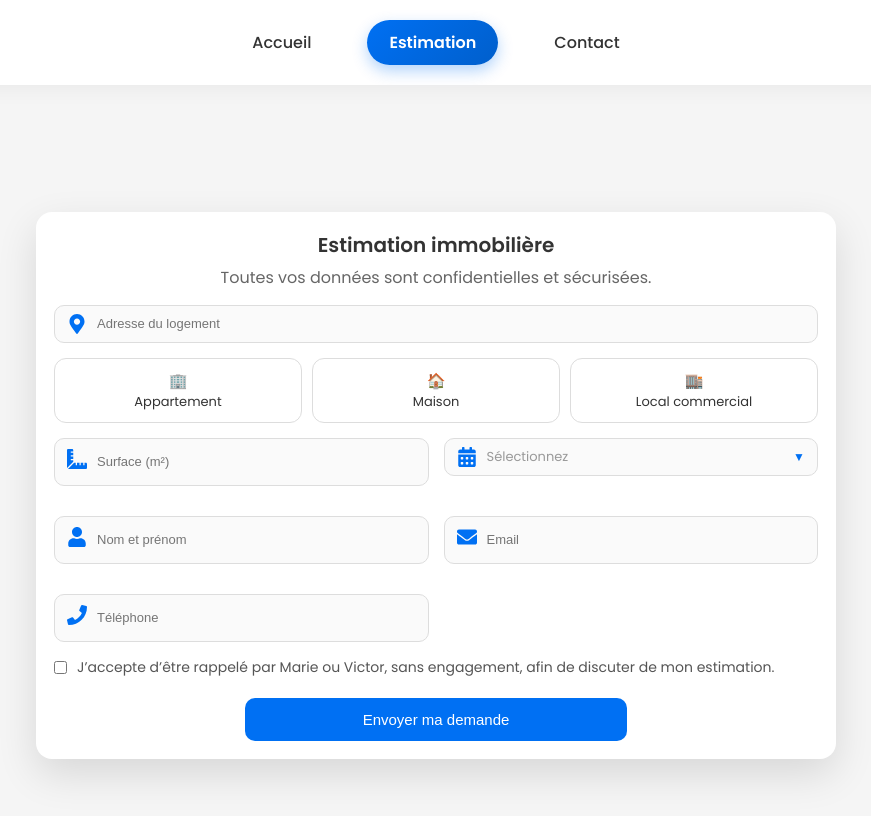
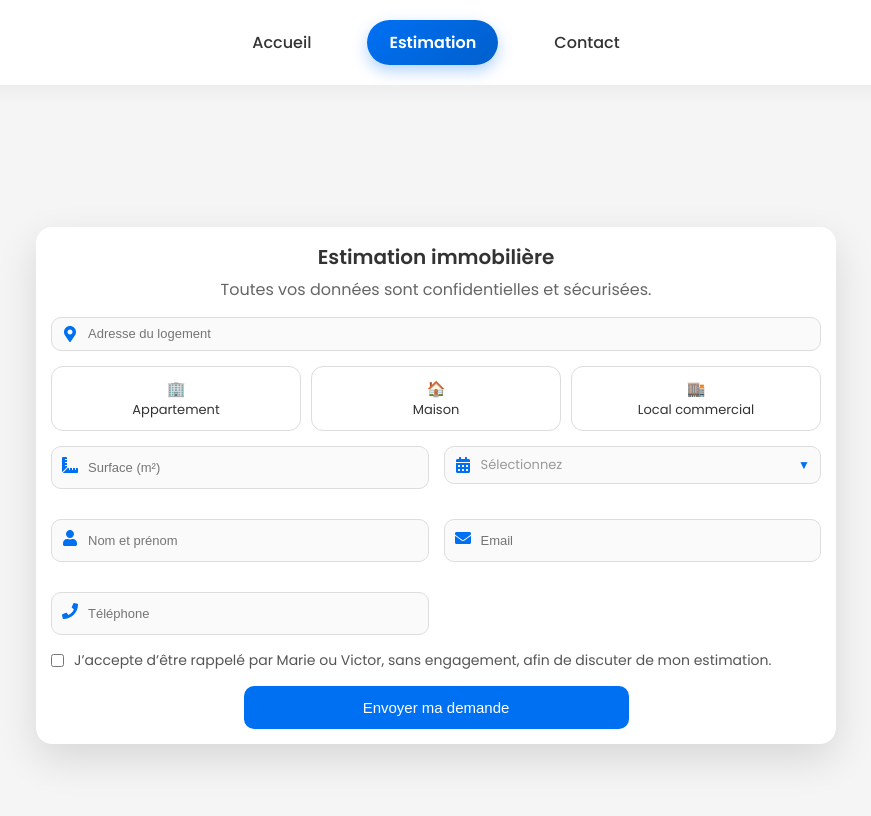
Before and after one commit to Juju-kpi/estimation_immo, a Next.js app: page /estimation in a window 1280 px wide. Shown: the top 816 px of the page, without its empty margins (204-1075 px from the left). Built offline with nearby package versions, Linux system fonts and the light colour scheme.

Commit message:
Update page.js

```diff
--- a/app/estimation/page.js
+++ b/app/estimation/page.js
@@ -49,7 +49,7 @@ const fetchAddressSuggestions = (query) => {
     try {
       const res = await fetch(`/api/adress?q=${encodeURIComponent(query)}`);
       const json = await res.json();
-      setSuggestions(json.slice(0, 5));
+      setSuggestions(json.slice(0, 3));
     } catch {
       setSuggestions([]);
     }
@@ -271,7 +271,7 @@ const styles = {
   },
   container: {
     background: "#fff",
-    padding: 18,
+    padding: 15,
     borderRadius: 16,
     width: "100%",
     maxWidth: 800,
@@ -291,15 +291,15 @@ const styles = {
     gap: 10,
     border: "1px solid #ddd",
     borderRadius: 10,
-    padding: "8px 12px",
+    padding: "8px 10px",
     background: "#fafafa",
     transition: "0.3s",
     position: "relative"
   },
   input: { flex: 1, border: "none", background: "transparent", fontSize: 13, outline: "none" },
-  icon: { color: "#0070f3", fontSize: 20 },
+  icon: { color: "#0070f3", fontSize: 16 },
   error: { color: "red", fontSize: 12, marginTop: 5, opacity: 0.9, transition: "0.3s" },
-  checkboxLabel: { display: "flex", alignItems: "center", gap: 10, marginBottom: 20, fontSize: 14, color: "#555" },
+  checkboxLabel: { display: "flex", alignItems: "center", gap: 10, marginBottom: 15, fontSize: 14, color: "#555" },
   submitBtn: {
     width: "50%",
     margin: "0 auto",
```
